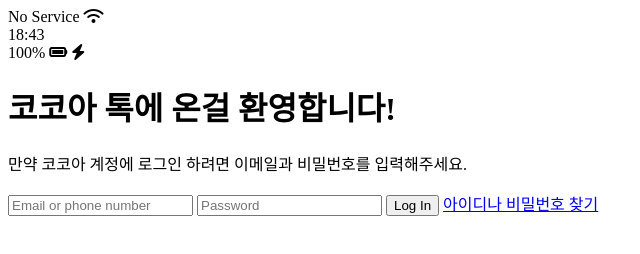
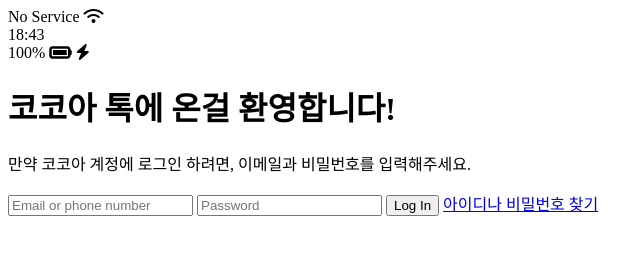
Before and after one commit to wingsong123/kokoa-clone-2023, a plain HTML site: page index.html in a window 1280 px wide. Shown: the full height of the page, 0-640 px from the left. Drawn offline with Linux system fonts and the light colour scheme.

Commit message:
index.html Update

```diff
--- a/index.html
+++ b/index.html
@@ -1,6 +1,7 @@
 <!DOCTYPE html>
 <html lang="en">
   <head>
+    <link rel="stylesheet" href="css/styles.css" />
     <meta charset="UTF-8" />
     <meta name="viewport" content="width=device-width, initial-scale=1.0" />
     <title>Welcome to Kokoa Talk</title>
@@ -19,8 +20,8 @@
       </div>
       <div class="status-bar__column">
         <span>100%</span>
-        <i class="fa-solid fa-battery-full"></i>
-        <!--배터리 아이콘 추가 완료-->
+        <i class="fa-solid fa-battery-full fa-lg"></i>
+        <!--배터리 아이콘 크기 조정(더 크게) 완료-->
         <i class="fa-solid fa-bolt"></i>
         <!--충전중 아이콘 추가 완료-->
       </div>
@@ -29,7 +30,7 @@
     <header class="Welcome-header">
       <h1 class="Welcome-header__title">코코아 톡에 온걸 환영합니다!</h1>
       <p class="Welcome-header__texte">
-        만약 코코아 계정에 로그인 하려면 이메일과 비밀번호를 입력해주세요.
+        만약 코코아 계정에 로그인 하려면, 이메일과 비밀번호를 입력해주세요.
       </p>
     </header>
     <!-- 로그인 관련 기능 구현 -->
```
